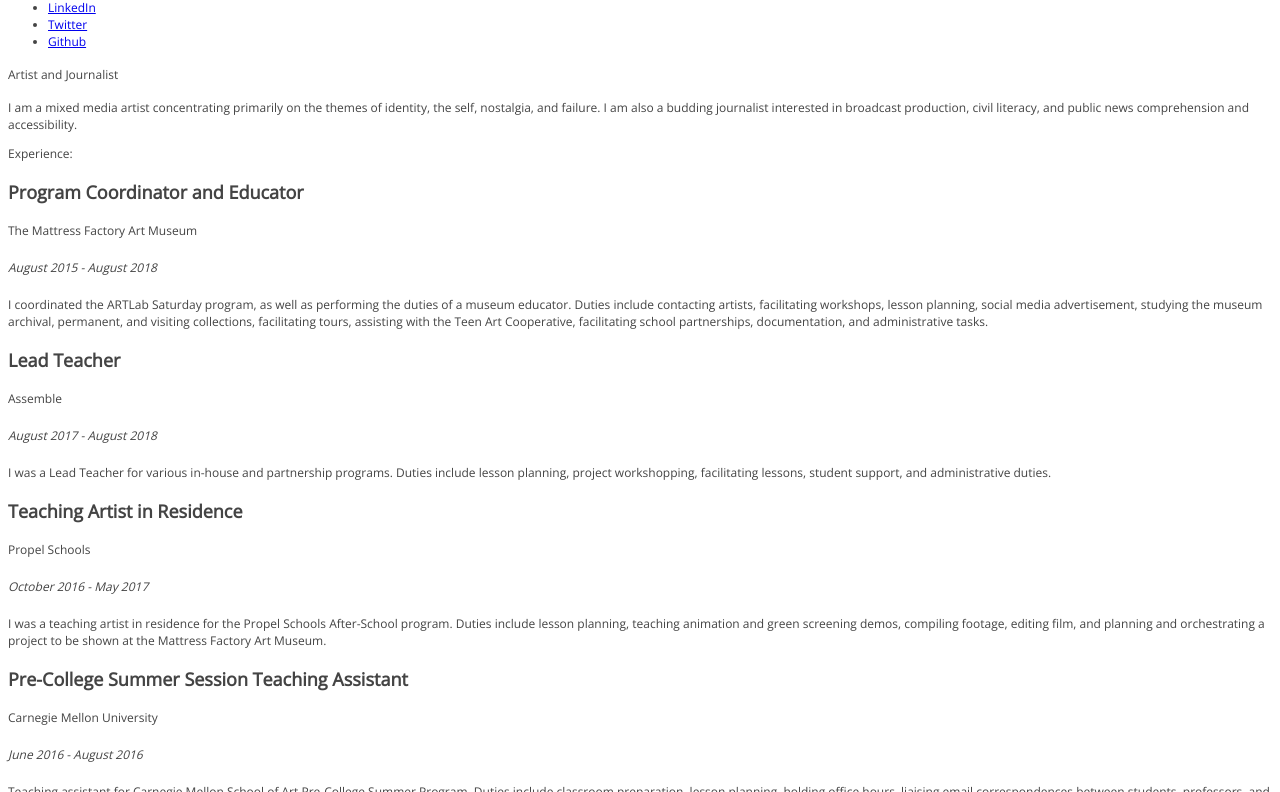
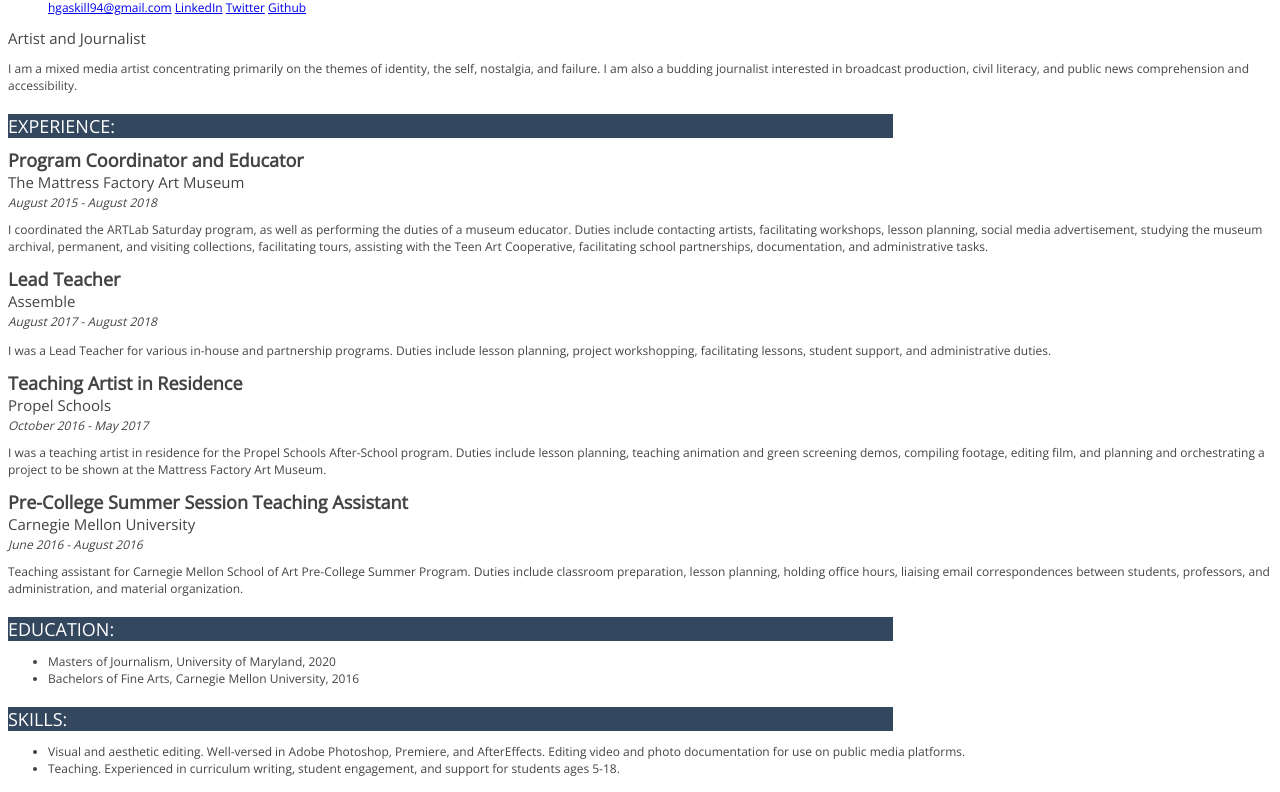
Before and after one commit to hnnhgskll/Hannah-Gaskill-Jour-652, a plain HTML site: page resume/index.html in a window 1280 px wide. Shown: the part 83-875 px from the top of the page. Drawn offline with nearby package versions, Linux system fonts and the light colour scheme.

Commit message:
almost there!!!!!

```diff
--- a/resume/index.html
+++ b/resume/index.html
@@ -1,13 +1,13 @@
 <!DOCTYPEhtml>
 
   <html>
+  <div id="container">
   <head>
     <link rel="stylesheet" type="text/css" href= "style.css">
     <link href="https://fonts.googleapis.com/css?family=Open+Sans" rel="stylesheet">
-    <title> Hannah Gaskill Resume</title>
-    <div id="name">
-      <h1>Hannah Gaskill</h1>
-      </div>
+    <div id="title">
+    <div id="name">Hannah Gaskill</div>
+    </div>
     </head>
     <!--
       <img src="my-picture.jpg" alt="Hannah's picture" width="300 px">
@@ -16,46 +16,47 @@
     <body> <!--I built this myself-->
 
         <ul>
-          <li><a href= "mailto:hgaskill94@gmail.com"> hgaskill94@gmail.com</a></li>
-          <li><a href= "https://www.linkedin.com/in/hannahgaskill/"> LinkedIn</a></li>
-          <li><a href=  "https://twitter.com/hnnhgskll"> Twitter</a></li>
-          <li><a href= "https://github.com/hnnhgskll/Hannah-Gaskill-Jour-652"> Github</a></li>
+          <li class="menu"><a href= "mailto:hgaskill94@gmail.com"> hgaskill94@gmail.com</a></li>
+          <li class="menu"><a href= "https://www.linkedin.com/in/hannahgaskill/"> LinkedIn</a></li>
+          <li class="menu"><a href=  "https://twitter.com/hnnhgskll"> Twitter</a></li>
+          <li class="menu"><a href= "https://github.com/hnnhgskll/Hannah-Gaskill-Jour-652"> Github</a></li>
         </ul>
 
-        <h4>Artist and Journalist</h4>
-          <p>I am a mixed media artist concentrating primarily on the themes of identity, the self, nostalgia, and failure.
-            I am also a budding journalist interested in broadcast production, civil literacy, and public news comprehension and accessibility.</p>
+        <div id="organization">Artist and Journalist</div>
+          <p class="top> <p class="description">I am a mixed media artist concentrating primarily on the themes of identity, the self, nostalgia, and failure.
+            I am also a budding journalist interested in broadcast production, civil literacy, and public news comprehension and accessibility.</p> </p>
 
           <div id="sectionheader">
           Experience:
 			</div>
-            <h3>Program Coordinator and Educator</h3>
-              <h4>The Mattress Factory Art Museum</h4>
-                <h5>August 2015 - August 2018</h5>
-                  <p>I coordinated the ARTLab Saturday program, as well as performing the duties of a museum educator. Duties include contacting artists,
+            <div id="jobtitle">Program Coordinator and Educator </div>
+
+            <div id="organization">The Mattress Factory Art Museum </div>
+                <div id="date">August 2015 - August 2018</div>
+                  <p class="description">I coordinated the ARTLab Saturday program, as well as performing the duties of a museum educator. Duties include contacting artists,
                     facilitating workshops, lesson planning, social media advertisement, studying the museum archival, permanent, and visiting collections,
                     facilitating tours, assisting with the Teen Art Cooperative, facilitating school partnerships,  documentation, and administrative tasks.</p>
 
-            <h3>Lead Teacher</h3>
-              <h4>Assemble</h4>
-                <h5>August 2017 - August 2018</h5>
+            <div id="jobtitle">Lead Teacher</div>
+              <div id="organization">Assemble</div>
+                <div id="date">August 2017 - August 2018</div>
                   <p>I was a Lead Teacher for various in-house and partnership programs. Duties include lesson planning, project workshopping, facilitating lessons,
                     student support, and administrative duties.</p>
 
-              <h3>Teaching Artist in Residence</h3>
-                <h4>Propel Schools</h4>
-                    <h5>October 2016 - May 2017</h5>
-                      <p>I was a teaching artist in residence for the Propel Schools After-School program. Duties include lesson planning, teaching animation and green
+              <div id="jobtitle">Teaching Artist in Residence</div>
+                <div id="organization">Propel Schools</div>
+                    <div id="date">October 2016 - May 2017</div>
+                      <p class="description">I was a teaching artist in residence for the Propel Schools After-School program. Duties include lesson planning, teaching animation and green
                         screening demos, compiling footage, editing film, and planning and orchestrating a project to be shown at the Mattress Factory Art Museum.</p>
 
 
-            <h3>Pre-College Summer Session Teaching Assistant</h3>
-              <h4>Carnegie Mellon University</h4>
-                <h5>June 2016 - August 2016</h5>
-                  <p>Teaching assistant for Carnegie Mellon School of Art Pre-College Summer Program. Duties include classroom preparation, lesson planning, holding office hours,
+            <div id="jobtitle">Pre-College Summer Session Teaching Assistant</div>
+              <div id="organization">Carnegie Mellon University</div>
+                <div id="date">June 2016 - August 2016</div>
+                  <p class="description">Teaching assistant for Carnegie Mellon School of Art Pre-College Summer Program. Duties include classroom preparation, lesson planning, holding office hours,
                     liaising email correspondences between students, professors, and administration, and material organization.</p>
 
-        <div id="sectionheader">Education:</di>
+        <div id="sectionheader">Education:</div>
           <ul>
             <li>Masters of Journalism, University of Maryland, 2020</li>
             <li>Bachelors of Fine Arts, Carnegie Mellon University, 2016</li>
@@ -63,9 +64,10 @@
 
        <div id="sectionheader">Skills:</div>
           <ul>
-            <li>Visual and aesthetic editing. Well-versed in Adobe Photoshop, Premiere, and AfterEffects.
+            <li class="degrees">Visual and aesthetic editing. Well-versed in Adobe Photoshop, Premiere, and AfterEffects.
               Editing video and photo documentation for use on public media platforms.</li>
-            <li>Teaching. Experienced in curriculum writing, student engagement, and support for students ages 5-18.</li>
+            <li class="degrees">Teaching. Experienced in curriculum writing, student engagement, and support for students ages 5-18.</li>
           </ul>
 </body>
+</div>
 </html>
--- a/resume/style.css
+++ b/resume/style.css
@@ -1,4 +1,11 @@
 /* styles for my resume */
+#container{
+	width: 100%
+	max-width: 1200px;
+	margin: 0 auto;
+	padding-bottom: 50px;
+	}
+
 body{
   font-family: "Open Sans", arial, sans-serif;
   font-size: 12px;
@@ -12,17 +19,13 @@ title{
   color: #33485e;
 }
 
-h3{
-  font-size: 1.5em;
-  font-weight: 600;
-}
-
-h4{
-  font-size: 400;
+#organization{
+  font-size: 1.25em;
   font-weight: 400;
 }
 
-h5{
+#date{
+  margin-top: 2px;
   font-size: 1em;
   font-weight: 400;
   font-style: italic;
@@ -31,24 +34,68 @@ h5{
 li{
   font-size: 1em;
 }
-/*i think this is right but nothing looks like it's changed*/
-div #name{
-	border: 1px solid #33485e;
+
+/*i think this is right!*/
+#name{
+	border-bottom: 1px solid #33485e;
 	width: 60%;
 	min-width: 300px:
-	margin: "0 auto";
+	margin: 0 auto;
 	font-size: 3em;
   	text-transform: uppercase;
   	text-align: center;
 	}
 
-div #sectionheader{
-	margin: 20 0 10 0;
+#sectionheader{
+	margin-top: 20px;
+	margin-bottom: 10px;
 	width: 70%;
-	min-width" 300px;
+	min-width: 300px;
 	font-size: 1.5em;
   	text-transform: uppercase;
   	background-color: #33485e;
   	color: white;
   	font-weight: 400
 	}
+
+#jobtitle{
+	font-size: 1.5em;
+  font-weight: 600;
+}
+
+#title{
+	font-weight: 600;
+	text-align: center;
+	margin-top: 20px;
+	margin-bottom: 0px;
+	margin-left: 0px;
+	margin-right: 0px;
+	}
+
+/*just for contact info*/
+.menu{
+	margin: 0;
+	padding: 0;
+	text-align: center;
+	display: inline;
+	}
+
+.description{
+	margin-top: 10px;
+	margin-bottom 10px;
+	margin-left: 0px;
+	margin-right: 0px;
+
+.degrees{
+	margin-top: 5px;
+	margin-bottom: 0;
+	margin-left: 0;
+	margin-right: 0;
+	}
+
+.top{
+	width: 60%;
+	min-width: 300px;
+	margin: 0 auto;
+	margin-bottom: 30px;
+	}
```
Also changed, not shown: bootstraptemplate.html (added, +69 -0 lines), 1 other file.
